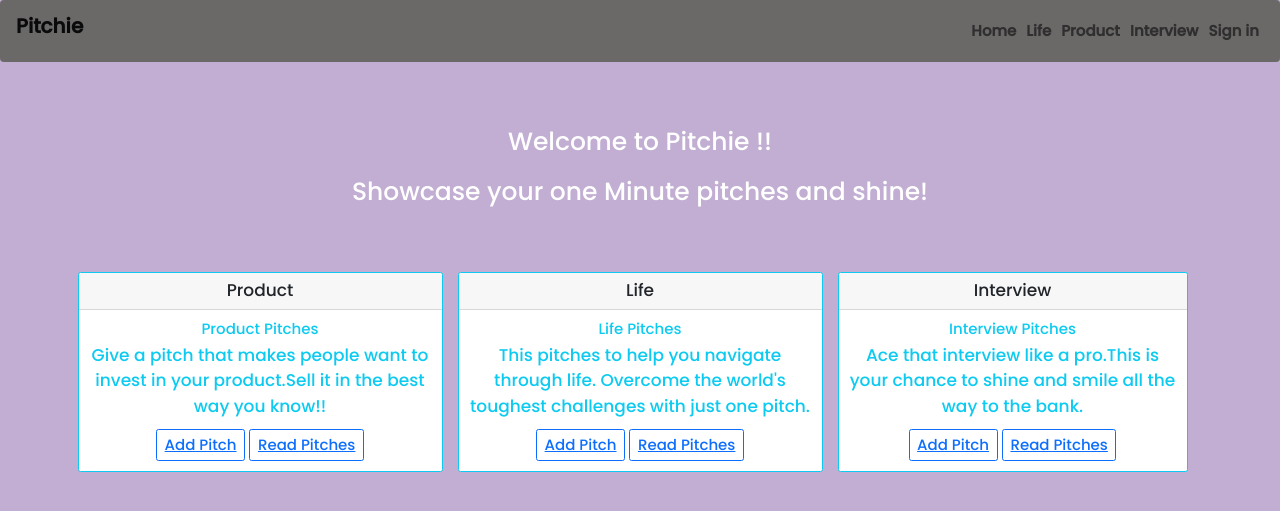
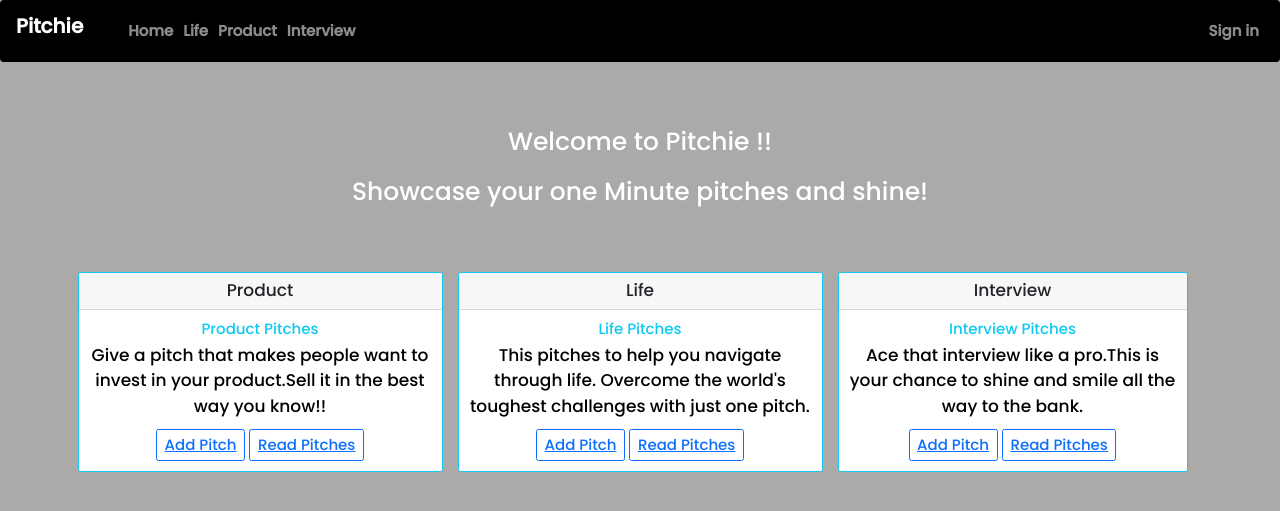
Before and after one commit to FaithKwamboka/Pitchie, a Flask app: page / in a window 1280 px wide. Shown: the top 511 px of the page. Run offline with Flask 2, Linux system fonts and the light colour scheme; some libraries are stand-ins or nearby versions; some web fonts are replaced.

Commit message:
Fix bugs

```diff
--- a/app/static/css/styles.css
+++ b/app/static/css/styles.css
@@ -10,9 +10,8 @@ h3{
 
 body {
     font-family: 'Poppins', sans-serif;
-    /* background: linear-gradient(rgb(127, 142, 255), rgb(86, 173, 202),blue); */
-    background-color: rgb(193, 174, 210);
-
+    background-color: rgb(172, 169, 169);
+    /* background-image: url(../photos/cool_3.jpeg); */
 
 }
 
@@ -31,8 +30,12 @@ form input {
     /* color: black; */
 }
 
+.card-text{
+    color: black;
+}
+
 .navbar{
-    background-color: rgb(107, 104, 104);
+    background-color: black;
     font-size: 15px;
     color: white;
     font-weight: bolder;
--- a/app/templates/navbar.html
+++ b/app/templates/navbar.html
@@ -1,12 +1,12 @@
 <link rel="stylesheet" href="{{url_for('static',filename='css/styles.css')}}">
-<nav class="navbar navbar-expand-lg navbar-light">
+<nav class="navbar navbar-expand-lg navbar-dark">
     <a class="navbar-brand" href="/">Pitchie</a>
     <button class="navbar-toggler" type="button" data-toggle="collapse" data-target="#navbarSupportedContent" aria-controls="navbarSupportedContent" aria-expanded="false" aria-label="Toggle navigation">
       <span class="navbar-toggler-icon"></span>
     </button>
 
     <div class="collapse navbar-collapse" id="navbarSupportedContent">
-      <ul class="navbar-nav ms-auto">
+      <ul class="navbar-nav me-auto">
         <li class="nav-item active">
           <a class="nav-link" href="/">Home <span class="sr-only">(current)</span></a>
         </li><br><br>
```
Also changed, not shown: README.md.
